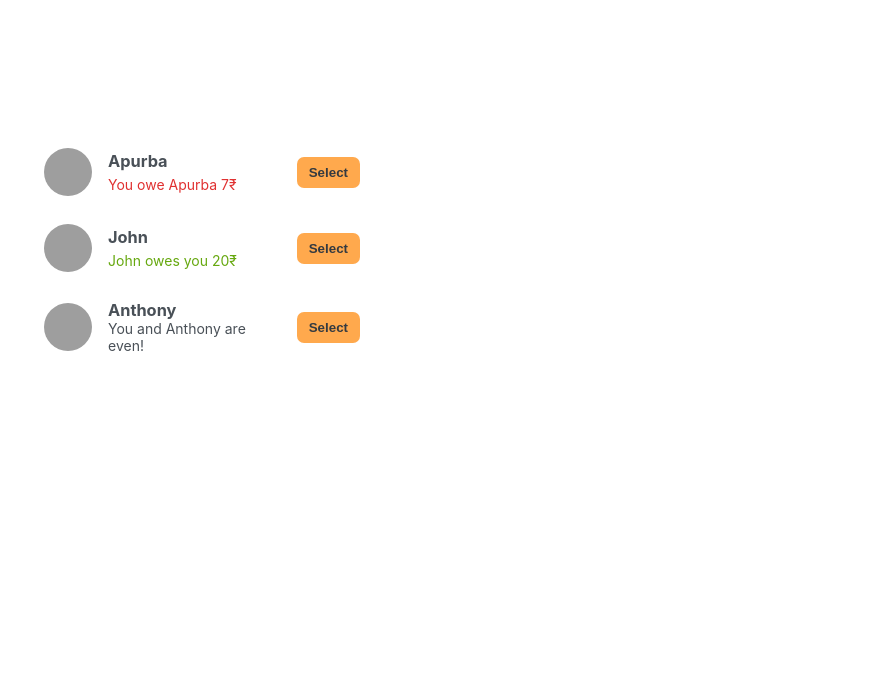
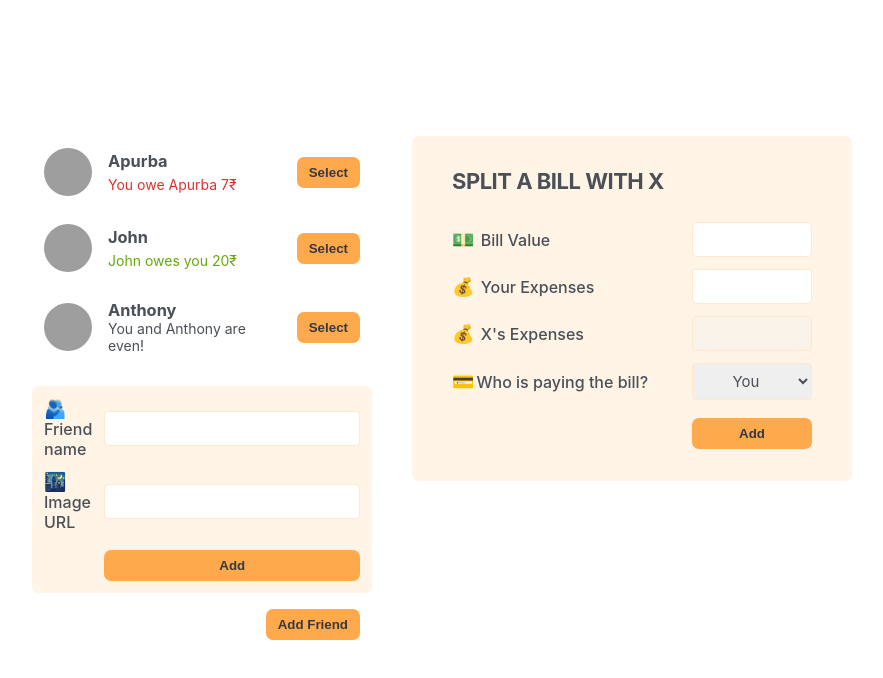
Before and after one commit to apurba2099/bill-buddies, a React (Create React App) app: page / in a window 1280 px wide. Shown: the top 678 px of the page, without its empty margins (198-1081 px from the left). Built offline with nearby package versions, Linux system fonts and the light colour scheme; grey boxes are pictures that could not be loaded.

Commit message:
2. Static Part complete

```diff
--- a/src/App.jsx
+++ b/src/App.jsx
@@ -25,7 +25,10 @@
       <div className="app">
         <div className="sidebar">
           <FriendList />
+          <FormAddFriend />
+          <Button>Add Friend</Button>
         </div>
+        <FormSplitBill />
       </div>
     </>
   );
@@ -60,7 +63,49 @@
         </p>
       )}
       {friend.balance === 0 && <p>You and {friend.name} are even!</p>}
-      <button className="button">Select</button>
+      <Button>Select</Button>
     </li>
   );
 }
+
+function Button({ children }) {
+  return <button className="button">{children}</button>;
+}
+
+function FormAddFriend() {
+  return (
+    <form className="form-add-friend">
+      <label>🫂Friend name</label>
+      <input type="text" />
+
+      <label>🌃Image URL</label>
+      <input type="text" />
+      <Button>Add</Button>
+    </form>
+  );
+}
+
+function FormSplitBill() {
+  return (
+    <form className="form-split-bill">
+      <h2>Split a bill with X</h2>
+
+      <label>💵 Bill Value</label>
+      <input type="text" />
+
+      <label>💰 Your Expenses</label>
+      <input type="text" />
+
+      <label>💰 X's Expenses</label>
+      <input type="text" disabled />
+
+      <label>💳Who is paying the bill?</label>
+      <select>
+        <option value="user">You</option>
+        <option value="friend">X</option>
+      </select>
+
+      <Button>Add</Button>
+    </form>
+  );
+}
--- a/src/index.css
+++ b/src/index.css
@@ -46,6 +46,7 @@
 
 .button:hover {
   background-color: var(--color-dark);
+  cursor: pointer;
 }
 
 .sidebar ul {
@@ -71,6 +72,7 @@
 .selected,
 .sidebar li:hover {
   background-color: var(--color-lightest);
+  cursor: pointer;
 }
 
 .sidebar li img {
@@ -133,7 +135,7 @@
 
 label::first-letter {
   display: inline-block;
-  margin-right: 4px;
+  margin-right: 2px;
   font-size: 1.8rem;
 }
 
```
